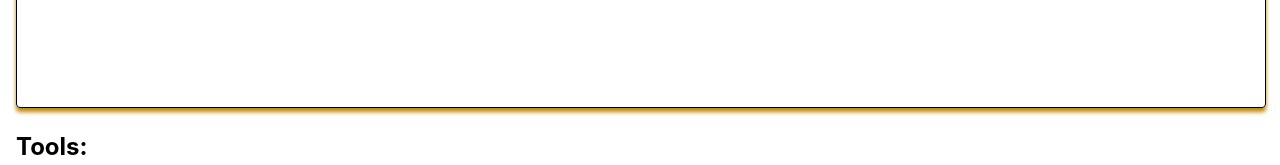
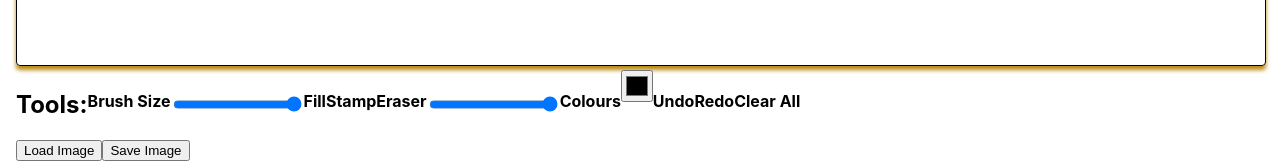
Before and after one commit to mcgregor-studio/christopher-mcgregor-capstone, a React (Create React App) app in the folder client/: page / in a window 1280 px wide. Shown: the part 632-797 px from the top of the page. Built offline with nearby package versions, Linux system fonts and the light colour scheme.

Commit message:
Client code refactored to keep canvas from rerendering on brush and eraser size change, colour change and eraser functionality added

```diff
--- a/client/src/components/Canvas/Canvas.js
+++ /dev/null
@@ -1,139 +0,0 @@
-import React, { useRef, useEffect, useState } from "react";
-import "./Canvas.scss";
-
-export default function Canvas() {
-  //Setting initial state and references for canvas
-  const canvasRef = useRef(null);
-  const coloursRef = useRef(null);
-  const ctxRef = useRef(null);
-  let [isDrawing, setIsDrawing] = useState(false);
-  let [strokeStyle, setStrokeStyle] = useState("black");
-  let [lineWidth, setLineWidth] = useState(3);
-  let [eraserWidth, setEraserWidth] = useState(3);
-  let [clearCanvas, setClearCanvas] = useState(false);
-
-  //useEffect hook for canvas and tools
-  useEffect(() => {
-    const canvas = canvasRef.current;
-    const ctx = canvas.getContext("2d");
-    const colours = coloursRef.current;
-    const coloursCtx = colours.getContext('2d');
-    let gradient = coloursCtx.createLinearGradient(0,0,0,200)
-    gradient.addColorStop(0, 'rgba(0,0,0,0)')
-    gradient.addColorStop(1, "#000");
-    coloursCtx.fillStyle = gradient;
-    ctx.canvas.width = window.innerWidth - 80;
-    ctx.canvas.height = window.innerWidth / 2;
-    ctx.lineCap = "round";
-    ctx.lineJoin = "round";
-    ctx.strokeStyle = strokeStyle;
-    ctx.lineWidth = lineWidth;
-    ctx.imageSmoothingEnabled = false;
-    ctxRef.current = ctx;
-  }, [strokeStyle, lineWidth]);
-
-  //Get mouse location
-  let mx = 0;
-  let my = 0;
-  const getMouse = (event) => {
-    const canvas = canvasRef.current;
-    const rect = canvas.getBoundingClientRect();
-    let scaleX = canvas.width / rect.width;
-    let scaleY = canvas.height / rect.height;
-    mx = (event.clientX - rect.left) * scaleX;
-    my = (event.clientY - rect.top) * scaleY;
-  };
-
-  //Start drawing function
-  const startDraw = (event) => {
-    getMouse(event);
-    ctxRef.current.beginPath();
-    ctxRef.current.moveTo(mx, my);
-    setIsDrawing(true);
-  };
-
-  //End drawing function
-  const endDraw = (event) => {
-    getMouse(event);
-    ctxRef.current.closePath();
-    setIsDrawing(false);
-  };
-
-  //Drawing function
-  const draw = (event) => {
-    if (!isDrawing) {
-      return;
-    }
-    getMouse(event);
-    ctxRef.current.lineTo(mx, my);
-    ctxRef.current.stroke();
-  };
-
-  //Changing brush/eraser width
-
-  const handleBrush = (event) => {
-    setLineWidth(event.target.value);
-  };
-
-  const handleEraser = (event) => {
-    setEraserWidth(event.target.value);
-  };
-
-  //Clear canvas function
-  const handleClearCanvas = () => {
-    setClearCanvas(true);
-  };
-
-  if (clearCanvas) {
-    const canvas = canvasRef.current;
-    const ctx = ctxRef.current;
-    ctx.clearRect(0, 0, canvas.width, canvas.height);
-    setClearCanvas(false);
-  }
-
-  //Render component with all mouse events and references
-  return (
-    <div>
-      <canvas
-        className="homepage__canvas"
-        ref={canvasRef}
-        onMouseDown={startDraw}
-        onMouseUp={endDraw}
-        onMouseMove={draw}
-      ></canvas>
-      <div className="homepage__paint-tools">
-        <h2>Tools:</h2>
-        <h4 className="homepage__paint-tools--label">Brush Size</h4>
-        <input
-          type="range"
-          min="1"
-          max="10"
-          value={lineWidth}
-          onChange={handleBrush}
-        ></input>
-        <h4 className="homepage__paint-tools--label">Fill</h4>
-        <h4 className="homepage__paint-tools--label">Stamp</h4>
-        <h4 className="homepage__paint-tools--label">Eraser</h4>
-        <input
-          type="range"
-          min="1"
-          max="10"
-          value={eraserWidth}
-          onChange={handleEraser}
-        ></input>
-        <h4 className="homepage__paint-tools--label">Colours</h4>
-        <canvas
-          className="homepage__paint-tools--colors"
-          ref={coloursRef}
-        ></canvas>
-        <h4 className="homepage__paint-tools--label">Undo/redo?</h4>
-        <h4
-          className="homepage__paint-tools--label"
-          onClick={handleClearCanvas}
-        >
-          Clear
-        </h4>
-      </div>
-    </div>
-  );
-}
--- a/client/src/components/Canvas/Canvas.scss
+++ /dev/null
@@ -1,17 +0,0 @@
-.homepage {
-    &__canvas {
-        width: 100%;
-        border: 0.0625rem solid black;
-        border-radius: 0.25rem;
-        box-shadow: 0 0.25rem 0.25rem darkgoldenrod;
-        image-rendering: pixelated;
-    }
-    /* &__paint-tools {
-        &--label {
-
-        }
-        &--colors {
-
-        }
-    } */
-}
--- a/client/src/components/Main/Main.js
+++ b/client/src/components/Main/Main.js
@@ -1,27 +1,136 @@
-import React from "react";
-import Canvas from "../Canvas/Canvas";
+import React, { useRef, useEffect, useState } from "react";
+import PaintTools from "../PaintTools/PaintTools";
 import Button from "../Button/Button";
 import "./Main.scss";
 
-export default class Main extends React.Component {
-  state = {
-    loadImage: false,
-    saveImage: false
+export default function Main() {
+  //Setting initial state and references for canvas
+  const canvasRef = useRef(null);
+  const coloursRef = useRef(null);
+  const ctxRef = useRef(null);
+  let [brushActive, setBrushActive] = useState(true);
+  let [eraserActive, setEraserActive] = useState(false);
+  let [isDrawing, setIsDrawing] = useState(false);
+  let [strokeStyle, setStrokeStyle] = useState("black");
+  let [lineWidth, setLineWidth] = useState(3);
+  let [eraserWidth, setEraserWidth] = useState(3);
+  let [clearCanvas, setClearCanvas] = useState(false);
+  let [loadImage, setLoadImage] = useState(false);
+  let [saveImage, setSaveImage] = useState(false);
+
+  //useEffect hook for canvas and tools
+  useEffect(() => {
+    const canvas = canvasRef.current;
+    const ctx = canvas.getContext("2d");
+    ctx.lineCap = "round";
+    ctx.lineJoin = "round";
+    ctx.strokeStyle = strokeStyle;
+    ctx.lineWidth = lineWidth;
+    ctx.imageSmoothingEnabled = false;
+    ctxRef.current = ctx;
+  }, [strokeStyle, lineWidth]);
+
+  //Get mouse location to keep mouse position in canvas on resize
+  let mx = 0;
+  let my = 0;
+  const getMouse = (event) => {
+    const canvas = canvasRef.current;
+    const rect = canvas.getBoundingClientRect();
+    let scaleX = canvas.width / rect.width;
+    let scaleY = canvas.height / rect.height;
+    mx = (event.clientX - rect.left) * scaleX;
+    my = (event.clientY - rect.top) * scaleY;
   };
 
-  render() {
+  //Start drawing function
+  const startDraw = (event) => {
+    getMouse(event);
+    ctxRef.current.beginPath();
+    ctxRef.current.moveTo(mx, my);
+    setIsDrawing(true);
+  };
+
+  //End drawing function
+  const endDraw = (event) => {
+    getMouse(event);
+    ctxRef.current.closePath();
+    setIsDrawing(false);
+  };
+
+  //Drawing function
+  const draw = (event) => {
+    if (!isDrawing) {
+      return;
+    }
+    getMouse(event);
+    if (brushActive) {
+    ctxRef.current.lineTo(mx, my);
+    ctxRef.current.stroke();
+    }
+    if (eraserActive) {
+      ctxRef.current.clearRect(
+        mx - eraserWidth / 2,
+        my - eraserWidth / 2,
+        eraserWidth,
+        eraserWidth
+      );
+    }
+  };
+
+  const dot = (event) => {
+    getMouse(event);
+    if (brushActive) {
+    ctxRef.current.beginPath();
+    ctxRef.current.moveTo(mx, my);
+    ctxRef.current.lineTo(mx, my);
+    ctxRef.current.stroke();
+    }
+    if (eraserActive) {
+      ctxRef.current.clearRect(
+        mx - eraserWidth / 2,
+        my - eraserWidth / 2,
+        eraserWidth,
+        eraserWidth
+      );
+    }
+  };
+
+  //Loading and saving image handlers
   const handleLoadImage = () => {
-      this.setState({ loadImage: true });
+    setLoadImage(true);
   };
 
   const handleSaveImage = () => {
-      this.setState({ saveImage: true });
+    setSaveImage(true);
   };
 
-    let { loadImage, saveImage } = this.state;
+  if (clearCanvas) {
+    const canvas = canvasRef.current;
+    const ctx = ctxRef.current;
+    ctx.clearRect(0, 0, canvas.width, canvas.height);
+    setClearCanvas(false);
+  }
+
   return (
     <section className="homepage">
-        <Canvas loadImage={loadImage} saveImage={saveImage} />
+      <div>
+        <canvas
+          className="homepage__canvas"
+          ref={canvasRef}
+          onMouseDown={startDraw}
+          onMouseUp={endDraw}
+          onMouseMove={draw}
+          onClick={dot}
+        ></canvas>
+        <PaintTools
+          setBrushActive={setBrushActive}
+          setEraserActive={setEraserActive}
+          setLineWidth={setLineWidth}
+          setStrokeStyle={setStrokeStyle}
+          setEraserWidth={setEraserWidth}
+          setClearCanvas={setClearCanvas}
+        />
+      </div>
       <div>
         <Button
           onClick={handleLoadImage}
@@ -37,4 +146,3 @@ export default class Main extends React.Component {
     </section>
   );
 }
-}
--- a/client/src/components/Main/Main.scss
+++ b/client/src/components/Main/Main.scss
@@ -1,3 +1,10 @@
 .homepage {
     margin: 0 1rem;
+    &__canvas {
+        width: 100%;
+        border: 0.0625rem solid black;
+        border-radius: 0.25rem;
+        box-shadow: 0 0.25rem 0.25rem darkgoldenrod;
+        image-rendering: pixelated;
+    }
 }
--- /dev/null
+++ b/client/src/components/PaintTools/PaintTools.js
@@ -0,0 +1,59 @@
+import React from "react";
+import "./PaintTools.scss";
+
+export default function PaintTools(props) {
+  //Render component with all mouse events and references
+  return (
+    <div className="homepage__paint-tools">
+      <h2>Tools:</h2>
+      <h4
+        className="homepage__paint-tools--label"
+        onClick={() => {
+          props.setBrushActive(true);
+          props.setEraserActive(false);
+        }}
+      >
+        Brush Size
+      </h4>
+      <input
+        type="range"
+        min="1"
+        max="10"
+        onChange={(event) => {
+          props.setLineWidth(event.target.value);
+        }}
+      ></input>
+      <h4 className="homepage__paint-tools--label">Fill</h4>
+      <h4 className="homepage__paint-tools--label">Stamp</h4>
+      <h4 className="homepage__paint-tools--label"
+      onClick={() => {
+        props.setEraserActive(true);
+        props.setBrushActive(false);
+      }}>Eraser</h4>
+      <input
+        type="range"
+        min="1"
+        max="10"
+        onChange={(event) => {
+          props.setEraserWidth(event.target.value);
+        }}
+      ></input>
+      <h4 className="homepage__paint-tools--label">Colours</h4>
+      <input
+        className="homepage__paint-tools--color"
+        type="color"
+        onChange={(event) => {
+          props.setStrokeStyle(event.target.value);
+        }}
+      ></input>
+      <h4 className="homepage__paint-tools--label">Undo</h4>
+      <h4 className="homepage__paint-tools--label">Redo</h4>
+      <h4
+        className="homepage__paint-tools--label"
+        onClick={() => props.setClearCanvas(true)}
+      >
+        Clear All
+      </h4>
+    </div>
+  );
+}
--- /dev/null
+++ b/client/src/components/PaintTools/PaintTools.scss
@@ -0,0 +1,9 @@
+.homepage {
+    &__paint-tools {
+        display: flex;
+        &--color {
+            height: 2rem;
+            width: 2rem;
+        }
+    }
+}
```
Lines whose indentation alone changed are shown as unchanged.
